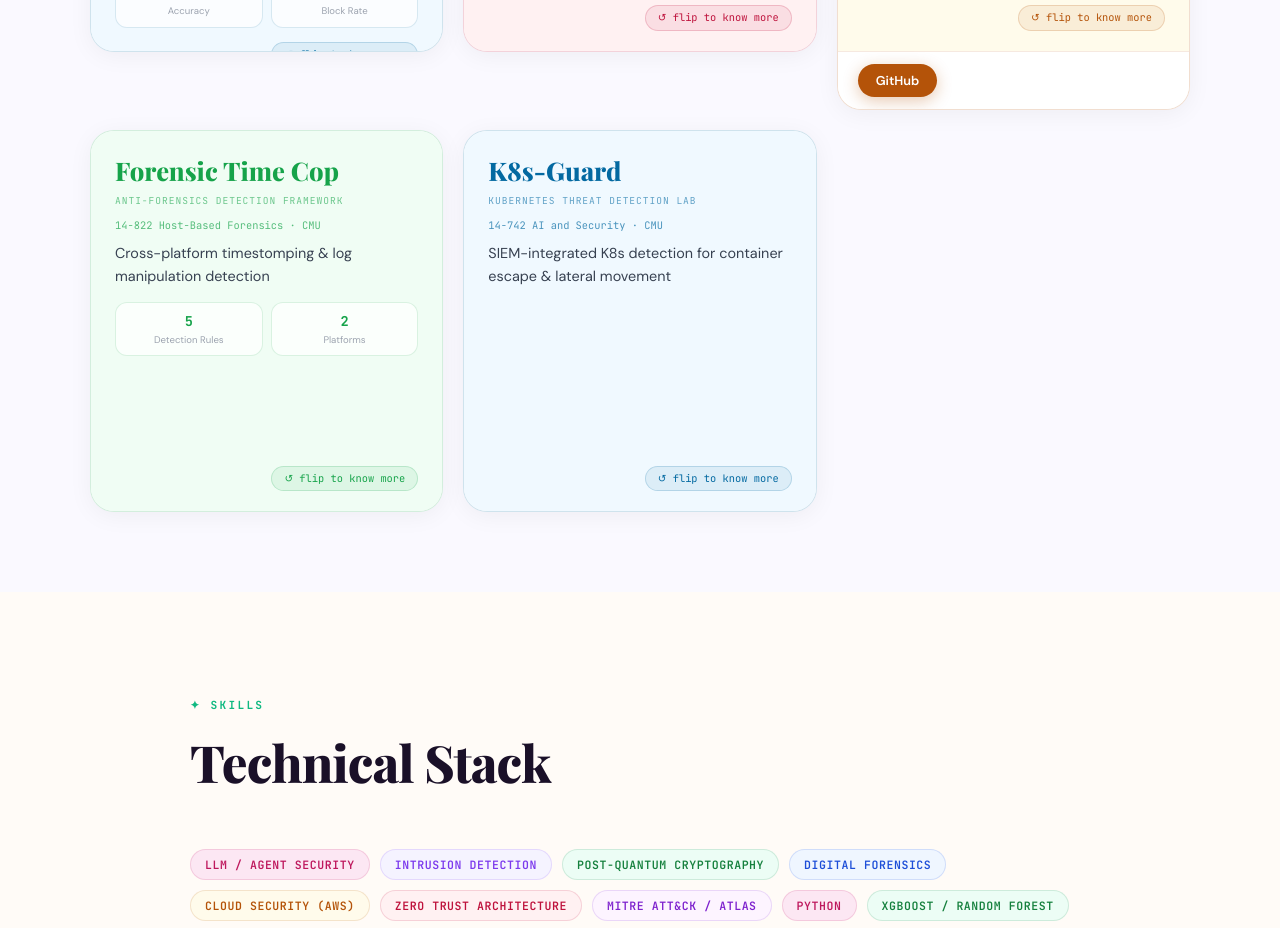
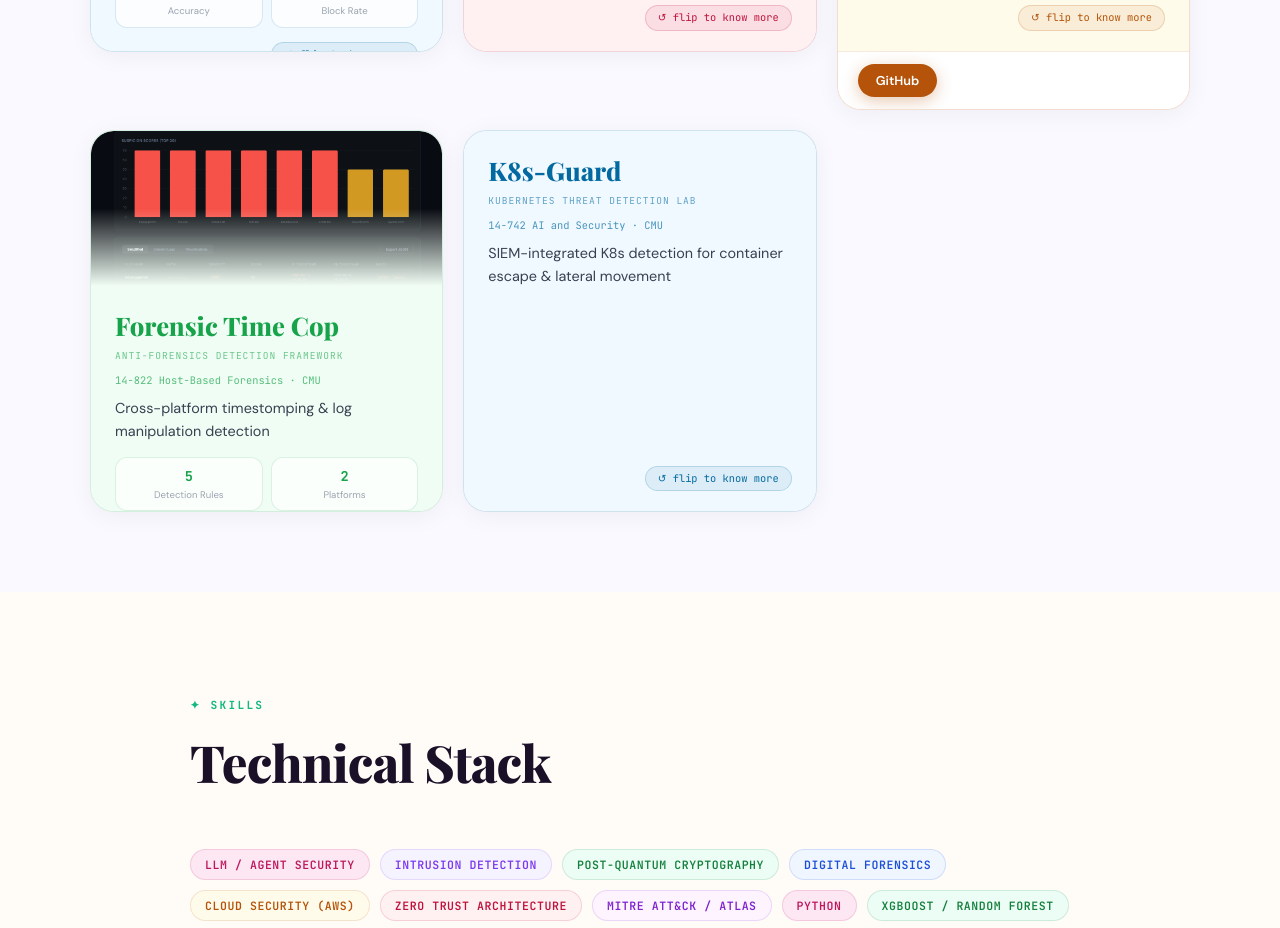
Before and after one commit to hell-99/portfolio, a Next.js app: page / in a window 1280 px wide. Shown: the part 2420-3348 px from the top of the page. Built offline with nearby package versions, Linux system fonts and the light colour scheme.

Commit message:
Add Forensic Time Cop screenshot

```diff
--- a/app/page.tsx
+++ b/app/page.tsx
@@ -73,6 +73,7 @@ const PROJECTS: Project[] = [
     metrics: [{ val: '5', label: 'Detection Rules' }, { val: '2', label: 'Platforms' }],
     tags: ['Digital Forensics', 'Anti-Forensics', 'Python', 'MFT', 'Windows', 'Linux'],
     color: '#16a34a', bg: '#f0fdf4',
+    screenshot: '/screenshots/forensic.png',
     links: [], category: 'course', collaborators: 'Kaivalya & Aarya', course: '14-822 Host-Based Forensics · CMU',
   },
   {
```
Also changed, not shown: public/screenshots/forensic.png (added).
